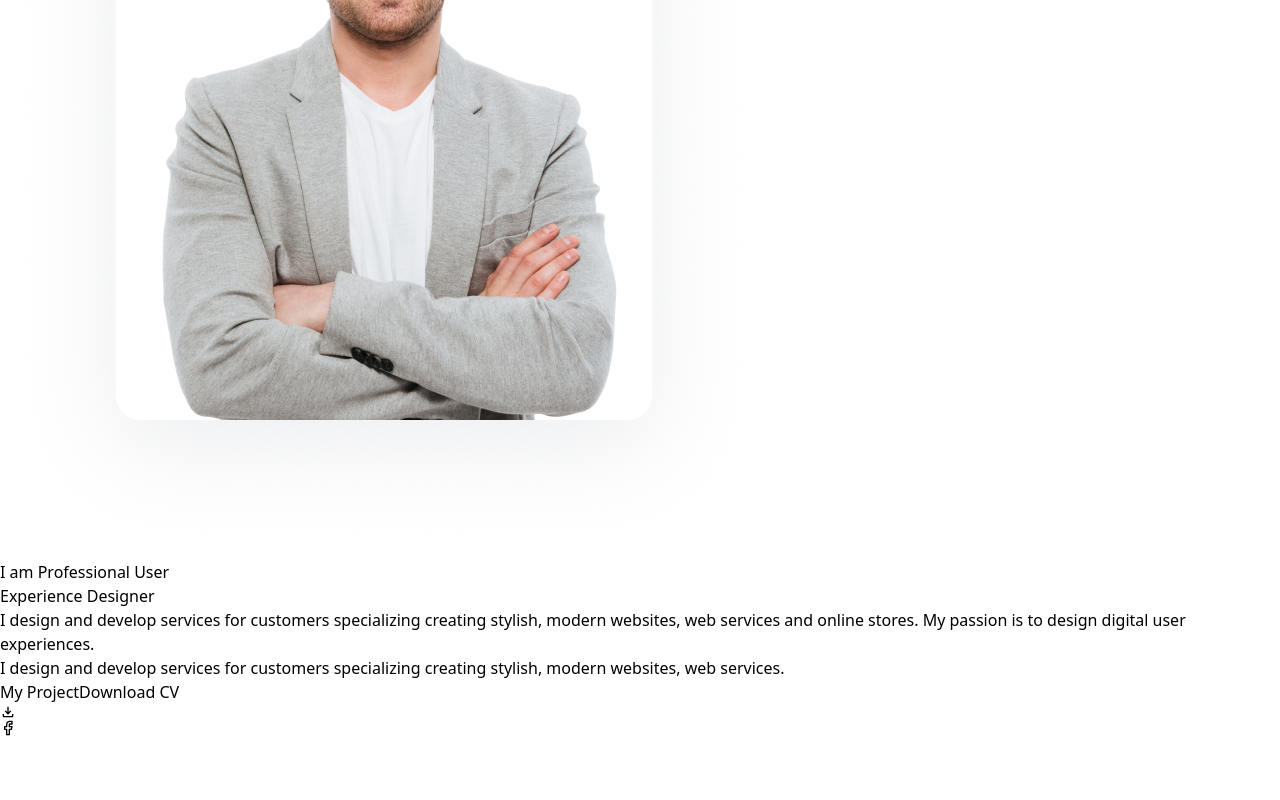
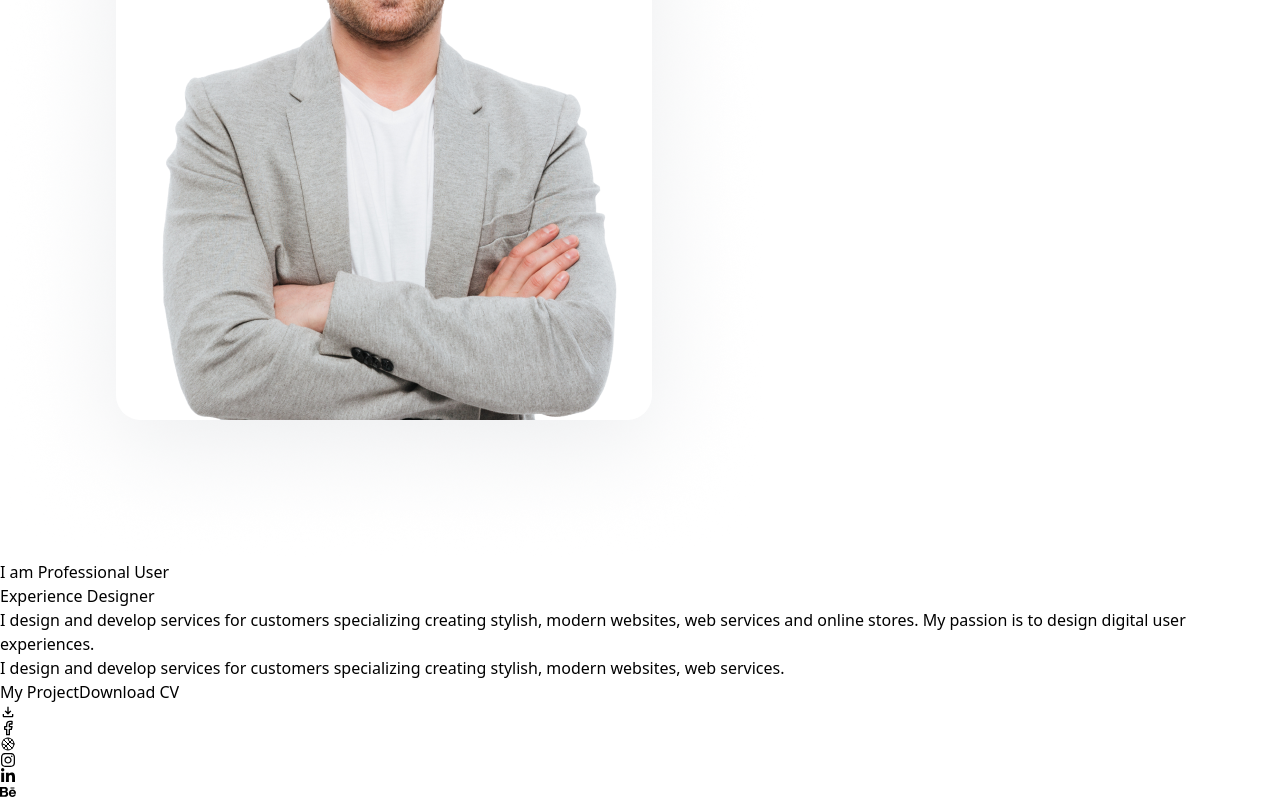
Before and after one commit to 11111Asif/picto-personal-portfolio, a React (Vite) app: page / in a window 1280 px wide. Shown: the part 1656-2456 px from the top of the page. Before the commit the page ends 2392 px from the top, so only its background shows below. Built offline with nearby package versions, Linux system fonts and the light colour scheme.

Commit message:
added to icon

```diff
--- a/src/component/Pages/Designer/Designer.jsx
+++ b/src/component/Pages/Designer/Designer.jsx
@@ -1,6 +1,10 @@
 import nt14 from '../../../assets/unsplash_wKOKidNT14w.png'
 import { MdOutlineFileDownload } from "react-icons/md";
 import { FiFacebook } from "react-icons/fi";
+import { IoBasketballOutline } from "react-icons/io5";
+import { FaInstagram } from "react-icons/fa";
+import { FaLinkedinIn } from "react-icons/fa";
+import { FaBehance } from "react-icons/fa6";
 
 
 const Designer = () => {
@@ -26,8 +30,14 @@ const Designer = () => {
 
                 </div>
             </div>
-            <div className='absolute -mt-[200px] ml-[200px]'>
-                <FiFacebook className='text-black'></FiFacebook>
+            <div className='absolute -mt-[135px] ml-[95px] flex bg-[#ffffff] shadow-2xl items-center justify-center gap-5 w-[264px] h-[72px]'>
+                <FiFacebook className='text-[#A53DFF] text-2xl'></FiFacebook>
+                <IoBasketballOutline className='text-[#A53DFF] text-2xl'></IoBasketballOutline>
+                <FaInstagram className='text-[#A53DFF] text-2xl'></FaInstagram>
+
+                    <FaLinkedinIn className='text-[#A53DFF] text-2xl'></FaLinkedinIn>
+
+                    <FaBehance className='text-[#A53DFF] text-2xl'></FaBehance>
             </div>
         </div>
     );
```
